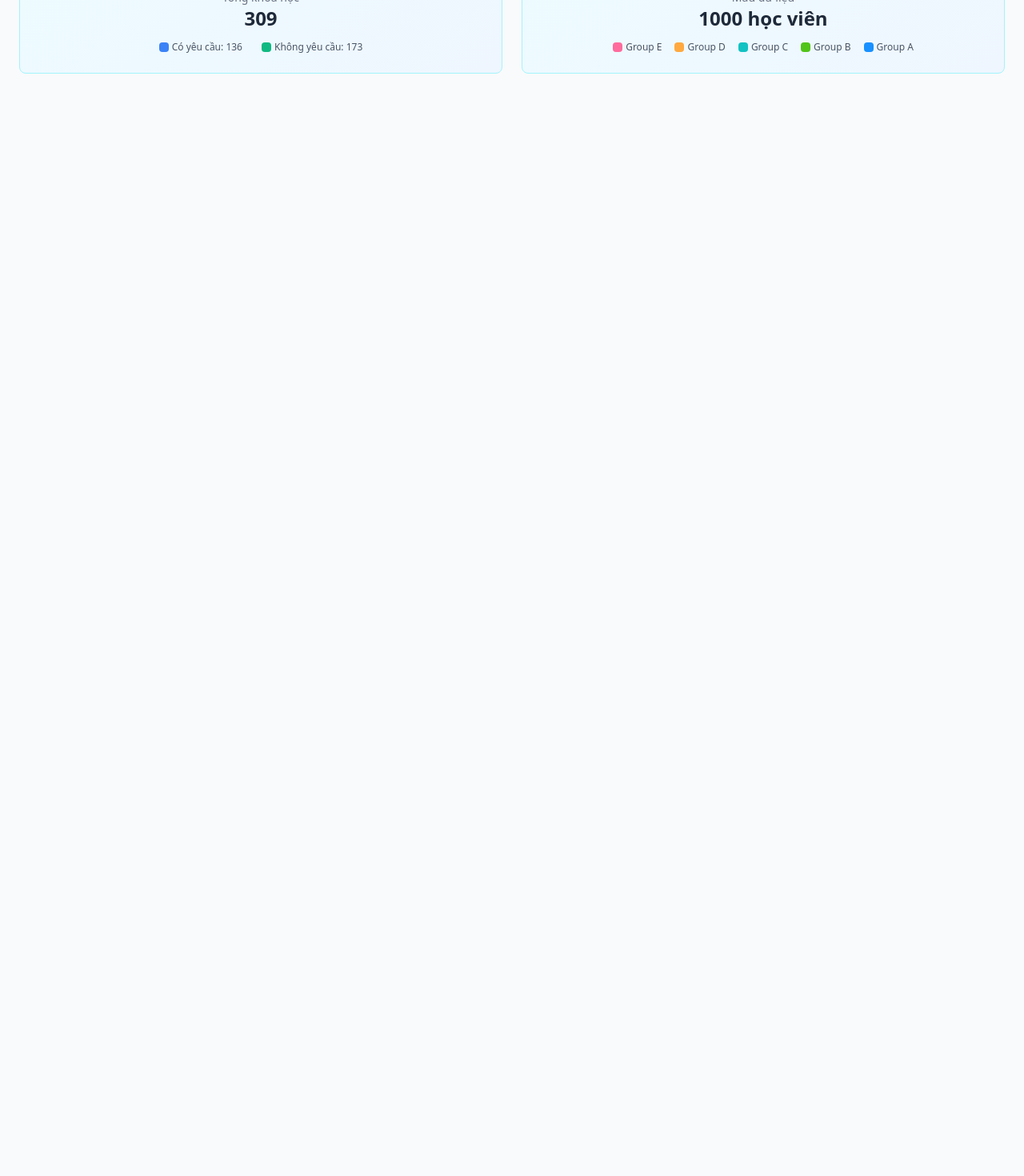
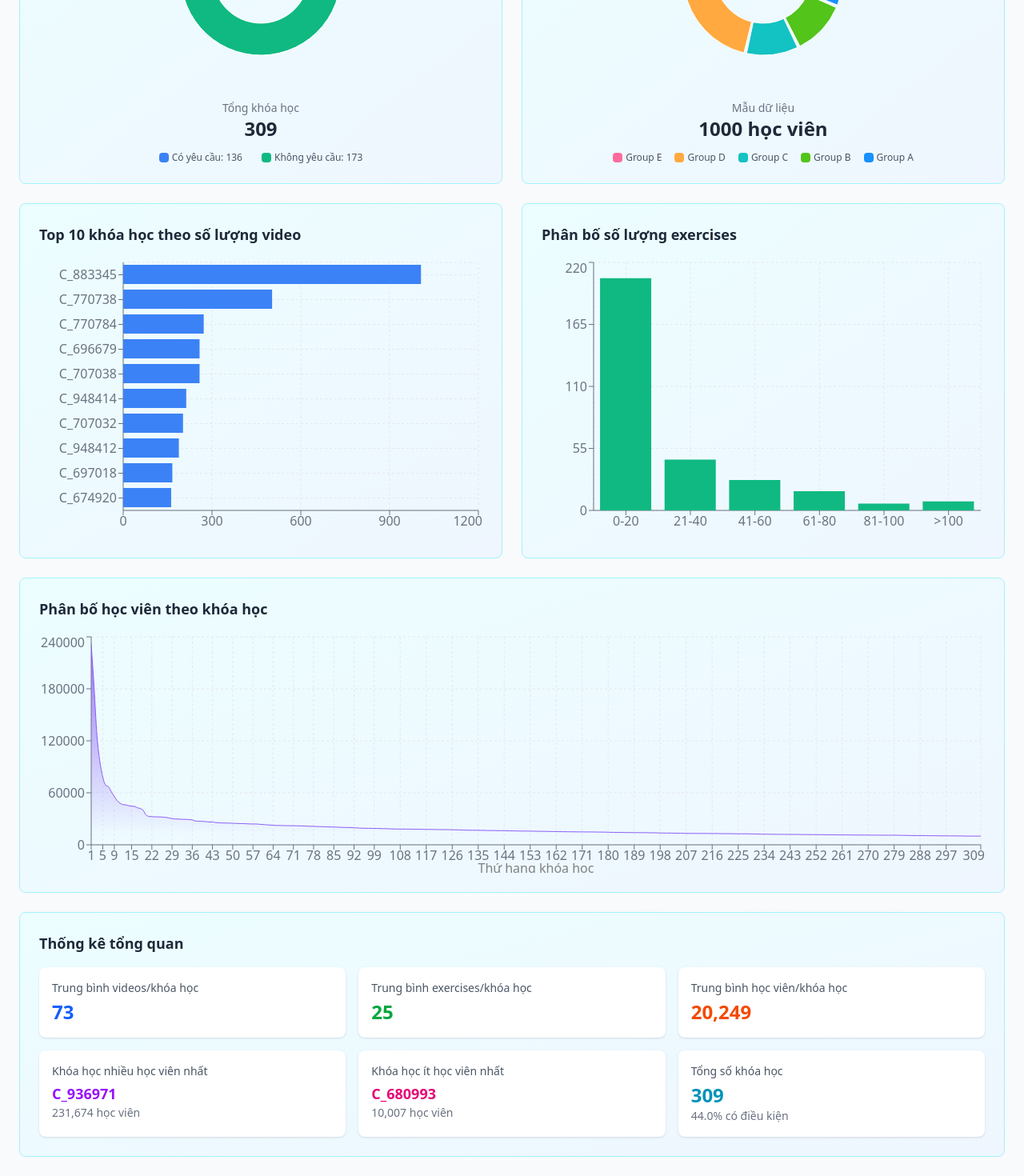
Before and after one commit to Azure06072005/DS317-Data-Mining-for-Enterprise, a Next.js app in the folder web-demo/: page /dashboard in a window 1280 px wide. Shown: the part 1272-2742 px from the top of the page at 80% size. Before the commit the page ends 1388 px from the top, so only its background shows below. Built offline with nearby package versions, Linux system fonts and the light colour scheme.

Commit message:
Implement transparent logo display and enhanced dashboard features
Co-authored-by: Azure06072005 <144520272+Azure06072005@users.noreply.github.com>

```diff
--- a/web-demo/app/dashboard/page.tsx
+++ b/web-demo/app/dashboard/page.tsx
@@ -7,10 +7,15 @@ import {
   PieChart,
   Pie,
   Cell,
+  BarChart,
+  Bar,
+  AreaChart,
+  Area,
   XAxis,
   YAxis,
   CartesianGrid,
   Tooltip,
+  Legend,
   ResponsiveContainer,
 } from "recharts";
 import { coursesData } from "@/data/courseData";
@@ -18,19 +23,66 @@ import { coursesData } from "@/data/courseData";
 // Calculate statistics from course_resource.csv
 const totalCourses = coursesData.length;
 const totalStudents = coursesData.reduce((sum, course) => sum + course.totalStudentsEnrolled, 0);
-const avgVideosPerCourse = Math.round(
-  coursesData.reduce((sum, course) => sum + course.totalVideos, 0) / totalCourses
-);
-const avgExercisesPerCourse = Math.round(
-  coursesData.reduce((sum, course) => sum + course.totalExercises, 0) / totalCourses
-);
+const totalVideos = coursesData.reduce((sum, course) => sum + course.totalVideos, 0);
+const totalExercises = coursesData.reduce((sum, course) => sum + course.totalExercises, 0);
+const avgVideosPerCourse = Math.round(totalVideos / totalCourses);
+const avgExercisesPerCourse = Math.round(totalExercises / totalCourses);
+const avgStudentsPerCourse = Math.round(totalStudents / totalCourses);
 const coursesWithPrerequisites = coursesData.filter(c => c.isPrerequisites).length;
 const coursesWithoutPrerequisites = totalCourses - coursesWithPrerequisites;
+const prerequisitesPercentage = ((coursesWithPrerequisites / totalCourses) * 100).toFixed(1);
+
+// Find course with most and least students
+const courseWithMostStudents = [...coursesData].sort((a, b) => b.totalStudentsEnrolled - a.totalStudentsEnrolled)[0];
+const courseWithLeastStudents = [...coursesData].sort((a, b) => a.totalStudentsEnrolled - b.totalStudentsEnrolled)[0];
 
 // Top 10 courses by students
 const top10Courses = [...coursesData]
   .sort((a, b) => b.totalStudentsEnrolled - a.totalStudentsEnrolled)
   .slice(0, 10);
+
+// Top 10 courses by videos
+const top10CoursesByVideos = [...coursesData]
+  .sort((a, b) => b.totalVideos - a.totalVideos)
+  .slice(0, 10)
+  .map(course => ({
+    courseId: course.courseId,
+    videos: course.totalVideos
+  }));
+
+// Exercise distribution buckets
+const exerciseBuckets = {
+  "0-20": 0,
+  "21-40": 0,
+  "41-60": 0,
+  "61-80": 0,
+  "81-100": 0,
+  ">100": 0
+};
+
+coursesData.forEach(course => {
+  const exercises = course.totalExercises;
+  if (exercises <= 20) exerciseBuckets["0-20"]++;
+  else if (exercises <= 40) exerciseBuckets["21-40"]++;
+  else if (exercises <= 60) exerciseBuckets["41-60"]++;
+  else if (exercises <= 80) exerciseBuckets["61-80"]++;
+  else if (exercises <= 100) exerciseBuckets["81-100"]++;
+  else exerciseBuckets[">100"]++;
+});
+
+const exerciseDistributionData = Object.entries(exerciseBuckets).map(([range, count]) => ({
+  range,
+  count
+}));
+
+// Student distribution by course (sorted descending)
+const studentDistributionData = [...coursesData]
+  .sort((a, b) => b.totalStudentsEnrolled - a.totalStudentsEnrolled)
+  .map((course, index) => ({
+    index: index + 1,
+    courseId: course.courseId,
+    students: course.totalStudentsEnrolled
+  }));
 
 // Dữ liệu thống kê
 const statsData = [
@@ -38,6 +90,14 @@ const statsData = [
   { title: "Tổng số học viên", value: totalStudents.toLocaleString(), change: "+11.01%", trend: "up", color: "green" },
   { title: "Trung bình videos/khóa học", value: avgVideosPerCourse.toString(), change: "+6.08%", trend: "up", color: "orange" },
   { title: "Trung bình exercises/khóa học", value: avgExercisesPerCourse.toString(), change: "+8.12%", trend: "up", color: "purple" },
+];
+
+// Additional stats cards
+const additionalStatsData = [
+  { title: "Tổng số videos", value: totalVideos.toLocaleString(), color: "cyan" },
+  { title: "Tổng số exercises", value: totalExercises.toLocaleString(), color: "indigo" },
+  { title: "Khóa học nhiều học viên nhất", value: `${courseWithMostStudents.courseId} (${courseWithMostStudents.totalStudentsEnrolled.toLocaleString()})`, color: "pink" },
+  { title: "Tỷ lệ khóa học có điều kiện", value: `${prerequisitesPercentage}%`, color: "teal" },
 ];
 
 // Dữ liệu xu hướng học viên (mock data - keeping for visualization)
@@ -95,6 +155,18 @@ export default function Dashboard() {
               >
                 {stat.change} {stat.trend === "up" ? "↑" : "↓"}
               </span>
+            </div>
+          </div>
+        ))}
+      </div>
+
+      {/* Additional Stats Cards */}
+      <div className="grid grid-cols-1 md:grid-cols-2 lg:grid-cols-4 gap-4">
+        {additionalStatsData.map((stat, idx) => (
+          <div key={idx} className="bg-gradient-to-br from-cyan-50 to-blue-50 rounded-lg p-6 border border-cyan-200">
+            <p className="text-sm text-gray-600 mb-2">{stat.title}</p>
+            <div className="flex items-end justify-between">
+              <h3 className={stat.title === "Khóa học nhiều học viên nhất" ? "text-xl font-bold text-gray-800" : "text-3xl font-bold text-gray-800"}>{stat.value}</h3>
             </div>
           </div>
         ))}
@@ -284,6 +356,121 @@ export default function Dashboard() {
           </div>
         </div>
       </div>
+
+      {/* New Charts Row - Top 10 Videos & Exercise Distribution */}
+      <div className="grid grid-cols-1 lg:grid-cols-2 gap-6">
+        {/* Top 10 Courses by Videos */}
+        <div className="bg-gradient-to-br from-cyan-50 to-blue-50 rounded-lg p-6 border border-cyan-200">
+          <div className="flex items-center justify-between mb-4">
+            <h2 className="text-lg font-bold text-gray-800">Top 10 khóa học theo số lượng video</h2>
+          </div>
+          <ResponsiveContainer width="100%" height={350}>
+            <BarChart data={top10CoursesByVideos} layout="vertical">
+              <CartesianGrid strokeDasharray="3 3" stroke="#e5e7eb" />
+              <XAxis type="number" stroke="#6b7280" />
+              <YAxis dataKey="courseId" type="category" width={100} stroke="#6b7280" />
+              <Tooltip
+                contentStyle={{
+                  backgroundColor: "#fff",
+                  border: "1px solid #e5e7eb",
+                  borderRadius: "8px",
+                }}
+              />
+              <Bar dataKey="videos" fill="#3b82f6" name="Số lượng video" />
+            </BarChart>
+          </ResponsiveContainer>
+        </div>
+
+        {/* Exercise Distribution */}
+        <div className="bg-gradient-to-br from-cyan-50 to-blue-50 rounded-lg p-6 border border-cyan-200">
+          <div className="flex items-center justify-between mb-4">
+            <h2 className="text-lg font-bold text-gray-800">Phân bố số lượng exercises</h2>
+          </div>
+          <ResponsiveContainer width="100%" height={350}>
+            <BarChart data={exerciseDistributionData}>
+              <CartesianGrid strokeDasharray="3 3" stroke="#e5e7eb" />
+              <XAxis dataKey="range" stroke="#6b7280" />
+              <YAxis stroke="#6b7280" />
+              <Tooltip
+                contentStyle={{
+                  backgroundColor: "#fff",
+                  border: "1px solid #e5e7eb",
+                  borderRadius: "8px",
+                }}
+              />
+              <Bar dataKey="count" fill="#10b981" name="Số khóa học" />
+            </BarChart>
+          </ResponsiveContainer>
+        </div>
+      </div>
+
+      {/* Student Distribution Area Chart */}
+      <div className="bg-gradient-to-br from-cyan-50 to-blue-50 rounded-lg p-6 border border-cyan-200">
+        <div className="flex items-center justify-between mb-4">
+          <h2 className="text-lg font-bold text-gray-800">Phân bố học viên theo khóa học</h2>
+        </div>
+        <ResponsiveContainer width="100%" height={300}>
+          <AreaChart data={studentDistributionData}>
+            <defs>
+              <linearGradient id="colorStudents" x1="0" y1="0" x2="0" y2="1">
+                <stop offset="5%" stopColor="#8b5cf6" stopOpacity={0.8}/>
+                <stop offset="95%" stopColor="#8b5cf6" stopOpacity={0}/>
+              </linearGradient>
+            </defs>
+            <CartesianGrid strokeDasharray="3 3" stroke="#e5e7eb" />
+            <XAxis dataKey="index" stroke="#6b7280" label={{ value: 'Thứ hạng khóa học', position: 'insideBottom', offset: -5 }} />
+            <YAxis stroke="#6b7280" />
+            <Tooltip
+              contentStyle={{
+                backgroundColor: "#fff",
+                border: "1px solid #e5e7eb",
+                borderRadius: "8px",
+              }}
+              formatter={(value: number, name: string) => {
+                if (name === 'students') return [value.toLocaleString(), 'Học viên'];
+                return [value, name];
+              }}
+            />
+            <Area type="monotone" dataKey="students" stroke="#8b5cf6" fillOpacity={1} fill="url(#colorStudents)" name="students" />
+          </AreaChart>
+        </ResponsiveContainer>
+      </div>
+
+      {/* Summary Statistics Table */}
+      <div className="bg-gradient-to-br from-cyan-50 to-blue-50 rounded-lg p-6 border border-cyan-200">
+        <div className="flex items-center justify-between mb-4">
+          <h2 className="text-lg font-bold text-gray-800">Thống kê tổng quan</h2>
+        </div>
+        <div className="grid grid-cols-1 md:grid-cols-2 lg:grid-cols-3 gap-4">
+          <div className="bg-white rounded-lg p-4 shadow-sm">
+            <p className="text-sm text-gray-600 mb-1">Trung bình videos/khóa học</p>
+            <p className="text-2xl font-bold text-blue-600">{avgVideosPerCourse}</p>
+          </div>
+          <div className="bg-white rounded-lg p-4 shadow-sm">
+            <p className="text-sm text-gray-600 mb-1">Trung bình exercises/khóa học</p>
+            <p className="text-2xl font-bold text-green-600">{avgExercisesPerCourse}</p>
+          </div>
+          <div className="bg-white rounded-lg p-4 shadow-sm">
+            <p className="text-sm text-gray-600 mb-1">Trung bình học viên/khóa học</p>
+            <p className="text-2xl font-bold text-orange-600">{avgStudentsPerCourse.toLocaleString()}</p>
+          </div>
+          <div className="bg-white rounded-lg p-4 shadow-sm">
+            <p className="text-sm text-gray-600 mb-1">Khóa học nhiều học viên nhất</p>
+            <p className="text-lg font-bold text-purple-600">{courseWithMostStudents.courseId}</p>
+            <p className="text-sm text-gray-500">{courseWithMostStudents.totalStudentsEnrolled.toLocaleString()} học viên</p>
+          </div>
+          <div className="bg-white rounded-lg p-4 shadow-sm">
+            <p className="text-sm text-gray-600 mb-1">Khóa học ít học viên nhất</p>
+            <p className="text-lg font-bold text-pink-600">{courseWithLeastStudents.courseId}</p>
+            <p className="text-sm text-gray-500">{courseWithLeastStudents.totalStudentsEnrolled.toLocaleString()} học viên</p>
+          </div>
+          <div className="bg-white rounded-lg p-4 shadow-sm">
+            <p className="text-sm text-gray-600 mb-1">Tổng số khóa học</p>
+            <p className="text-2xl font-bold text-cyan-600">{totalCourses}</p>
+            <p className="text-sm text-gray-500">{prerequisitesPercentage}% có điều kiện</p>
+          </div>
+        </div>
+      </div>
     </div>
   );
 }
--- a/web-demo/app/page.tsx
+++ b/web-demo/app/page.tsx
@@ -8,7 +8,7 @@ export default function Home() {
         <div className="max-w-7xl mx-auto px-4 sm:px-6 lg:px-8 py-16">
           {/* Logos */}
           <div className="flex items-center justify-center gap-8 mb-12 flex-wrap">
-            <div className="bg-white rounded-lg p-3 flex items-center justify-center" style={{ height: '80px', width: 'auto' }}>
+            <div className="p-3 flex items-center justify-center" style={{ height: '80px', width: 'auto' }}>
               <Image
                 src="/EPv4pC2UYAAa8kn.png"
                 alt="XuetangX Logo"
@@ -18,7 +18,7 @@ export default function Home() {
                 style={{ maxHeight: '60px', width: 'auto' }}
               />
             </div>
-            <div className="bg-white rounded-lg p-3 flex items-center justify-center" style={{ height: '80px', width: 'auto' }}>
+            <div className="p-3 flex items-center justify-center" style={{ height: '80px', width: 'auto' }}>
               <Image
                 src="/GMA-new-logo.png"
                 alt="Global MOOC Alliance Logo"
@@ -28,7 +28,7 @@ export default function Home() {
                 style={{ maxHeight: '60px', width: 'auto' }}
               />
             </div>
-            <div className="bg-white rounded-lg p-3 flex items-center justify-center" style={{ height: '80px', width: 'auto' }}>
+            <div className="p-3 flex items-center justify-center" style={{ height: '80px', width: 'auto' }}>
               <Image
                 src="/Logo_UIT_updated.svg.png"
                 alt="UIT Logo"
@@ -38,7 +38,7 @@ export default function Home() {
                 style={{ maxHeight: '60px', width: 'auto' }}
               />
             </div>
-            <div className="bg-white rounded-lg p-3 flex items-center justify-center" style={{ height: '80px', width: 'auto' }}>
+            <div className="p-3 flex items-center justify-center" style={{ height: '80px', width: 'auto' }}>
               <Image
                 src="/Tsinghua_University_Logo.svg.png"
                 alt="Tsinghua University Logo"
```
